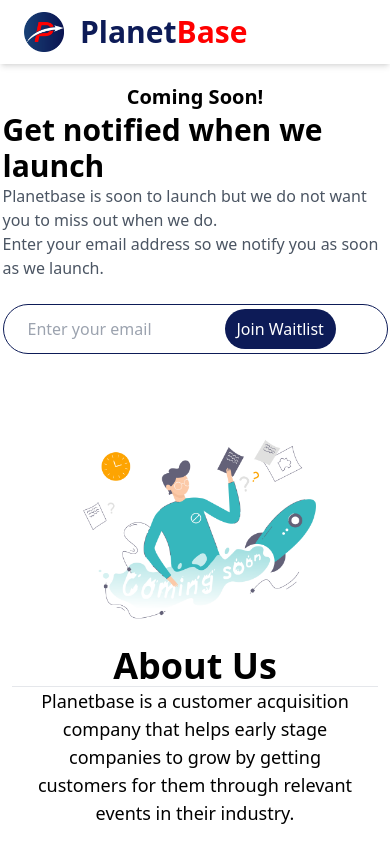
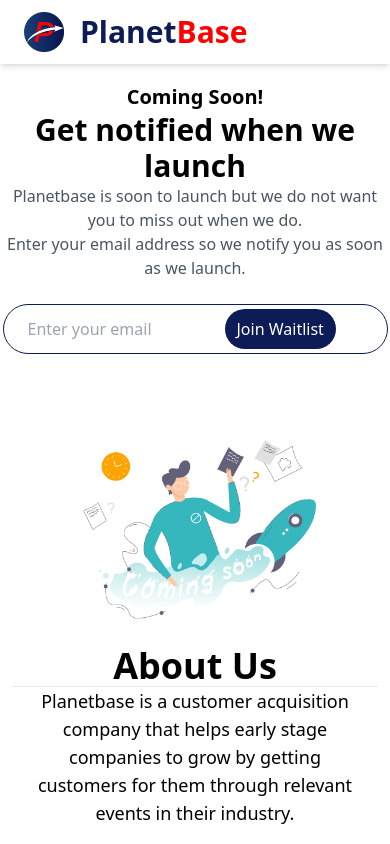
Before and after one commit to Daniel-16/planetbase-waitlist-usera, a React (Vite) app: page / in a window 390 px wide. Built offline with nearby package versions, Linux system fonts and the light colour scheme.

Commit message:
Change: Fixed responsiveness issue

```diff
--- a/src/components/Waitlist.jsx
+++ b/src/components/Waitlist.jsx
@@ -6,7 +6,7 @@ const Waitlists = () => {
   return (
     <>
       <div className="container mt-5 mx-auto flex flex-col md:flex-row items-center px-6 md:px-0">
-        <div className="flex-col">
+        <div className="flex-col text-center">
           <p className="font-bold text-xl animate-bounce text-center">
             Coming Soon!
           </p>
```
